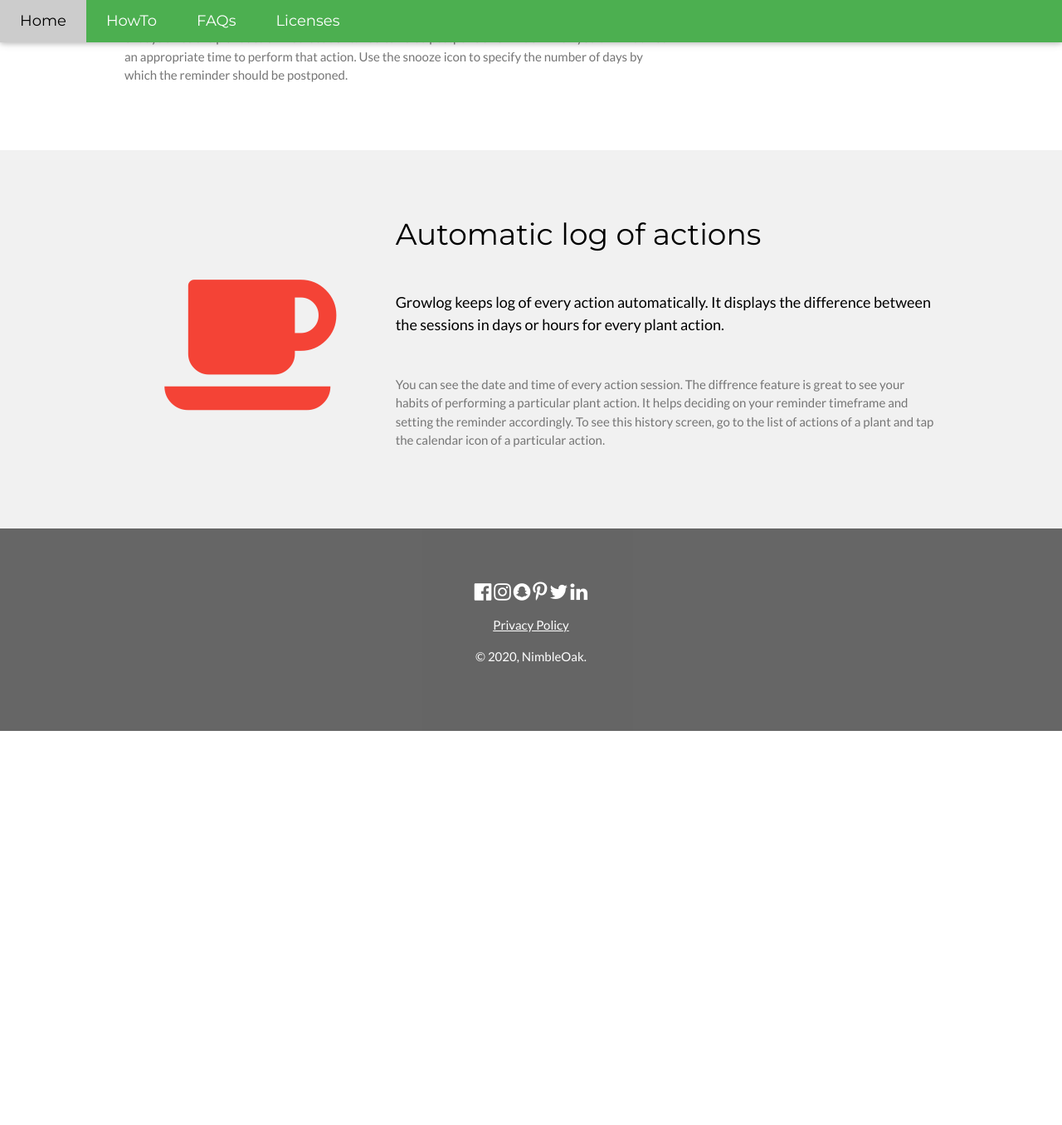
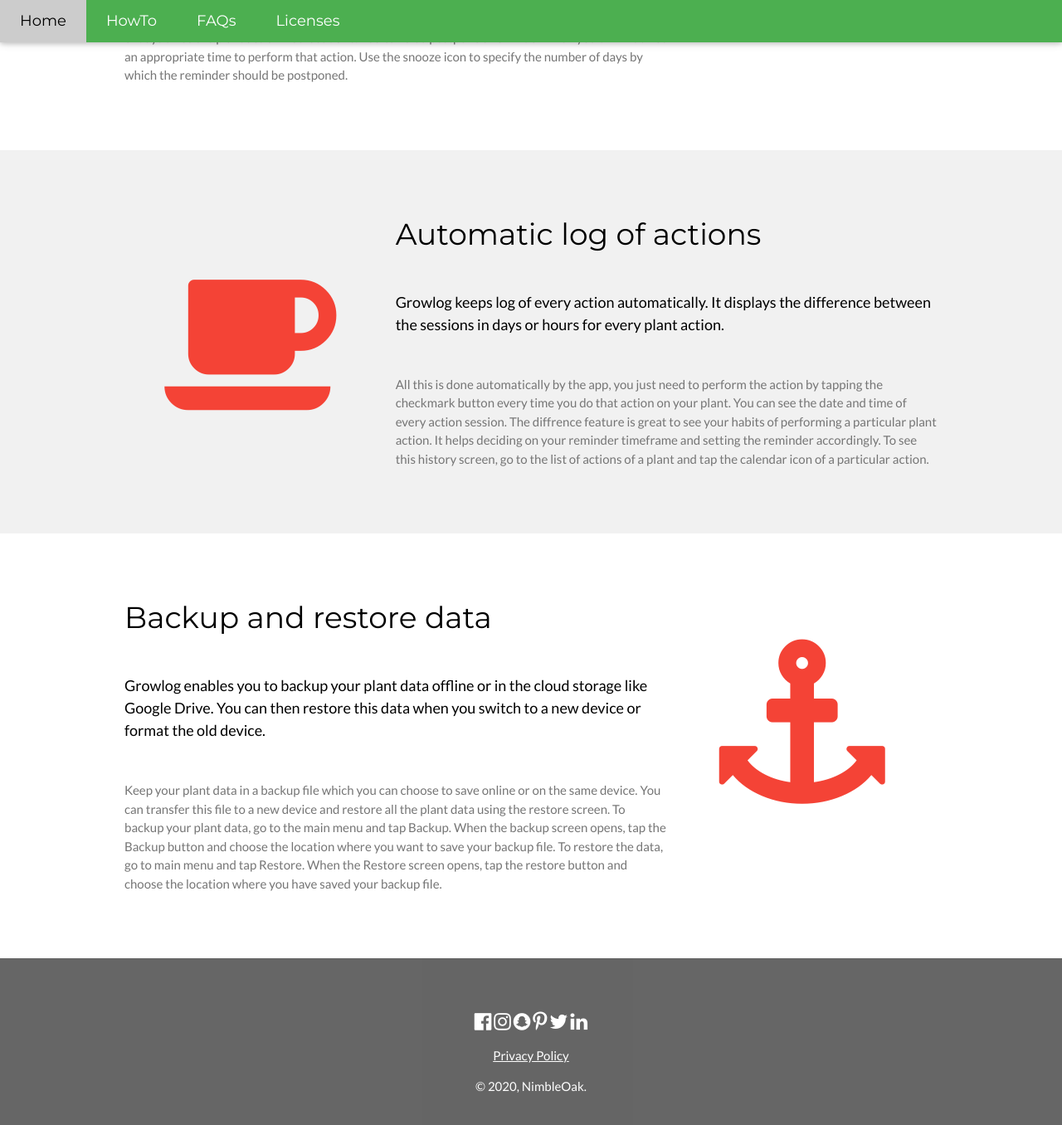
Before and after one commit to YogeshUmeshVaity/growlog, a Jekyll site: the page built from index.html, in a window 1280 px wide and 1400 px high, scrolled down 1906 px. Shown: the top 1356 px of the window at 83% size. Built offline with Jekyll 4.4.1, drawn with Linux system fonts in a browser that asks for light colours; before the commit the page ends 2787 px from its top, so only the background shows below that.

Commit message:
Add feature explanation to home page for Data Backup and Restore feature.

```diff
--- a/index.html
+++ b/index.html
@@ -140,11 +140,38 @@
                 <h5 class="w3-padding-32">Growlog keeps log of every action automatically. It displays the difference
                     between the sessions in days or hours for every plant action. </h5>
 
-                <p class="w3-text-grey">You can see the date and time of every action session. The diffrence feature is
-                    great to see your habits of performing a particular plant action. It helps deciding on your reminder
-                    timeframe and setting the reminder accordingly. To see this history screen, go to the list of
-                    actions of a plant and tap the calendar icon of a particular action.
+                <p class="w3-text-grey">All this is done automatically by the app, you just need to perform the action
+                    by tapping the checkmark button every time you do that action on your plant. You can see the date
+                    and time of every action session. The diffrence feature is great to see your habits of performing a
+                    particular plant action. It helps deciding on your reminder timeframe and setting the reminder
+                    accordingly. To see this history screen, go to the list of actions of a plant and tap the calendar
+                    icon of a particular action.
                 </p>
+            </div>
+        </div>
+    </div>
+
+    <!-- Backup/Restore Grid -->
+    <div class="w3-row-padding w3-padding-64 w3-container">
+        <div class="w3-content">
+            <div class="w3-twothird">
+                <h1>Backup and restore data</h1>
+                <h5 class="w3-padding-32">Growlog enables you to backup your plant data offline or in the cloud storage
+                    like Google Drive. You
+                    can then restore this data when you switch to a new device or format the old device.</h5>
+
+                <p class="w3-text-grey">Keep your plant data in a backup file which you can choose to save online or on
+                    the same device. You can transfer this file to a new device and restore all the plant data using the
+                    restore screen. To backup your plant data, go to the main menu and tap Backup. When the backup
+                    screen opens, tap the Backup button and choose the location where you want to save your backup file.
+                    To restore the data, go to main menu and tap Restore. When the Restore screen opens, tap the restore
+                    button and choose the location where you have saved your backup file.
+                </p>
+            </div>
+
+            <!-- Backup screenshot -->
+            <div class="w3-third w3-center">
+                <i class="fa fa-anchor w3-padding-64 w3-text-red"></i>
             </div>
         </div>
     </div>
```
